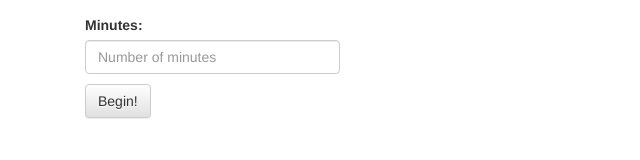
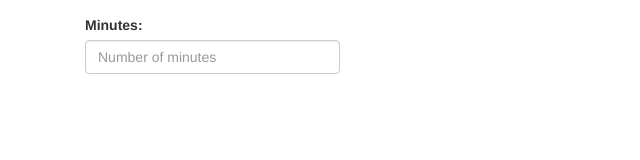
Before and after one commit to TechCharge/Workout-Site, a plain HTML site: page index.html in a window 1280 px wide. Shown: the whole page, without its empty margins (0-640 px from the left). Drawn offline with nearby package versions, Linux system fonts and the light colour scheme.

Commit message:
Removed temporary submit button under the minutes input

```diff
--- a/index.html
+++ b/index.html
@@ -23,7 +23,7 @@
 		    	<div class="col-xs-3">
 			      <label for="minutes">Minutes:</label>
 			      <input type="number" class="form-control" id="minutes" placeholder="Number of minutes">
-			      <button type="submit" class="btn btn-default" style="margin-top:10px">Begin!</button>
+			     <!--  <button type="submit" class="btn btn-default" style="margin-top:10px">Begin!</button> -->
 			    </div>
 		    </div>
 		  </form>
```
